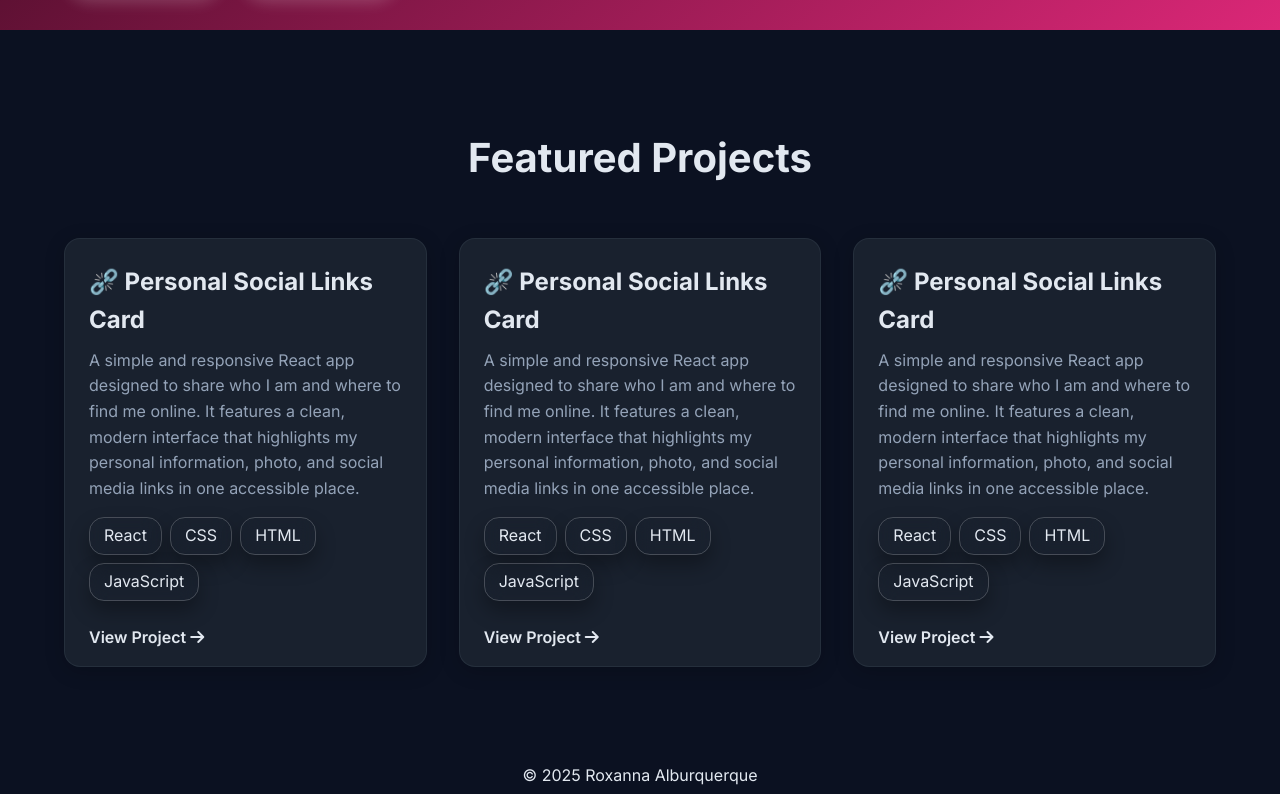
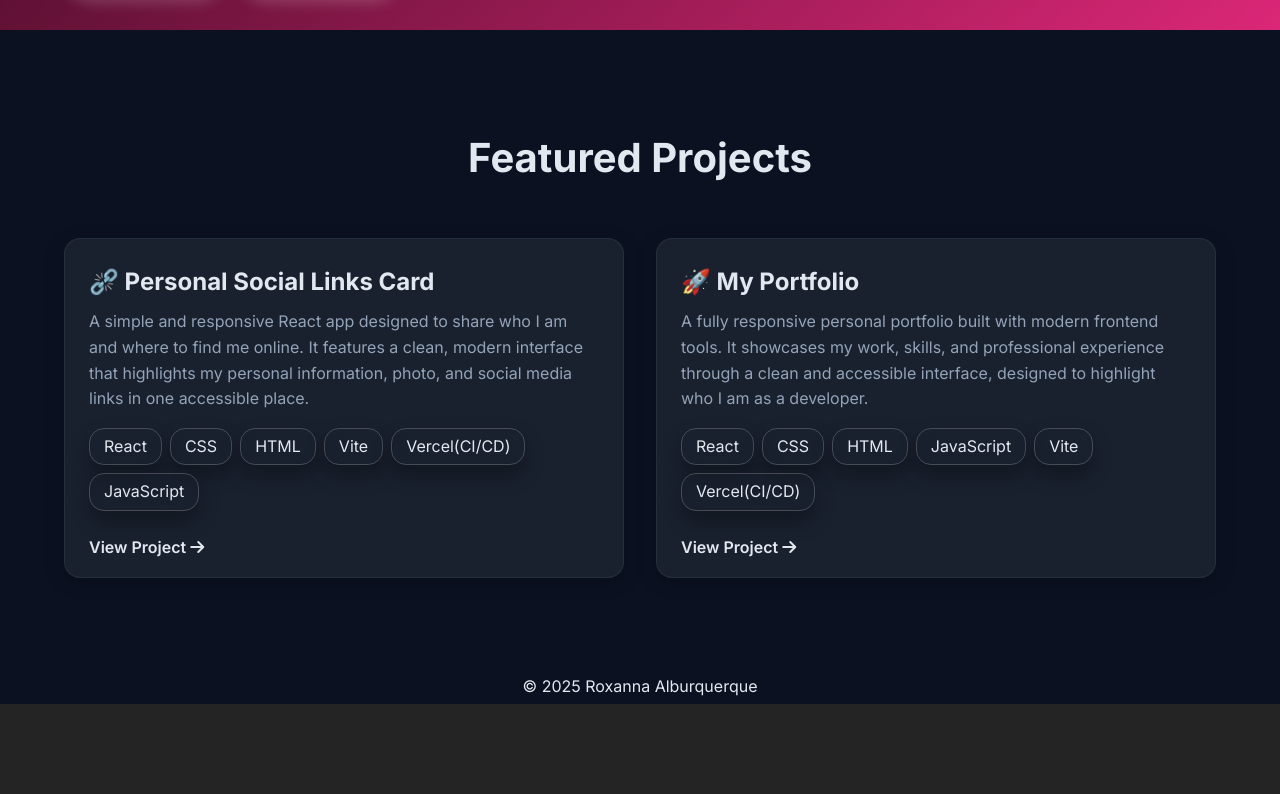
Before and after one commit to Roxannaa/my-portfolio, a React (Vite) app: page / in a window 1280 px wide. Shown: the part 842-1636 px from the top of the page. After the commit the page ends 1546 px from the top, so only its background shows below. Built offline with nearby package versions, Linux system fonts and the light colour scheme.

Commit message:
improve some details

```diff
--- a/src/components/Hero.jsx
+++ b/src/components/Hero.jsx
@@ -33,7 +33,7 @@ export const Hero = () => {
                             <motion.a href="#projects" className="cta-primary" whileHover={{scale: 1.05}} whileTap={{scale: 1.05}}>
                                 My Work
                             </motion.a>
-                            <motion.a href="#contacts" className="cta-secondary" whileHover={{scale: 1.05}} whileTap={{scale: 1.05}}>
+                            <motion.a href="https://www.linkedin.com/in/roxanna-alburquerque-softwaredev/" target="_blank" className="cta-secondary" whileHover={{scale: 1.05}} whileTap={{scale: 1.05}}>
                                     Contact Me
                                 </motion.a>
                         </motion.div>
--- a/src/components/Navbar.jsx
+++ b/src/components/Navbar.jsx
@@ -26,7 +26,7 @@ export const Navbar = () => {
                     <a href="#projects">Projects</a>
                 </motion.li>
                 <motion.li variants={fadeInUp}>
-                    <a href="">Contacts</a>
+                    <a href="https://www.linkedin.com/in/roxanna-alburquerque-softwaredev/" target="_blank">Let's Connect</a>
                 </motion.li>
             </motion.ul>
         </motion.nav>
--- a/src/components/Projects.jsx
+++ b/src/components/Projects.jsx
@@ -29,13 +29,32 @@ export const Projects = () => {
                         <span>React</span>
                         <span>CSS</span>
                         <span>HTML</span>
+                        <span>Vite</span>
+                        <span>Vercel(CI/CD)</span>
                         <span>JavaScript</span>
                     </div>
-                    <a href="#" class="arrow-link">
+                    <a href="https://github.com/Roxannaa/social-media-links" target='_blank' class="arrow-link">
                         View Project  <span><i class="fa-solid fa-arrow-right"></i></span>
                     </a>
                  </motion.div>
                  <motion.div className='project-card' variants={fadeInUp} whileHover={{y:-10, transition: {duration: 0.2}}}>
+                    <h3>🚀 My Portfolio </h3>
+                    <p>
+                        A fully responsive personal portfolio built with modern frontend tools. It showcases my work, skills, and professional experience through a clean and accessible interface, designed to highlight who I am as a developer.
+                    </p>
+                    <div className='project-tech'>
+                        <span>React</span>
+                        <span>CSS</span>
+                        <span>HTML</span>
+                        <span>JavaScript</span>
+                        <span>Vite</span>
+                        <span>Vercel(CI/CD)</span>
+                    </div>
+                    <a href="https://github.com/Roxannaa/my-portfolio/tree/main" target='_blank' class="arrow-link">
+                        View Project  <span><i class="fa-solid fa-arrow-right"></i></span>
+                    </a>
+                 </motion.div>
+                 {/* <motion.div className='project-card' variants={fadeInUp} whileHover={{y:-10, transition: {duration: 0.2}}}>
                     <h3> ⛓️‍💥 Personal Social Links Card </h3>
                     <p>
                         A simple and responsive React app designed to share who I am and where to find me online. It features a clean, modern interface that highlights my personal information, photo, and social media links in one accessible place.
@@ -49,22 +68,7 @@ export const Projects = () => {
                     <a href="#" class="arrow-link">
                         View Project  <span><i class="fa-solid fa-arrow-right"></i></span>
                     </a>
-                 </motion.div>
-                 <motion.div className='project-card' variants={fadeInUp} whileHover={{y:-10, transition: {duration: 0.2}}}>
-                    <h3> ⛓️‍💥 Personal Social Links Card </h3>
-                    <p>
-                        A simple and responsive React app designed to share who I am and where to find me online. It features a clean, modern interface that highlights my personal information, photo, and social media links in one accessible place.
-                    </p>
-                    <div className='project-tech'>
-                        <span>React</span>
-                        <span>CSS</span>
-                        <span>HTML</span>
-                        <span>JavaScript</span>
-                    </div>
-                    <a href="#" class="arrow-link">
-                        View Project  <span><i class="fa-solid fa-arrow-right"></i></span>
-                    </a>
-                 </motion.div>
+                 </motion.div> */}
             </motion.div>
         </motion.section>
     );
```
